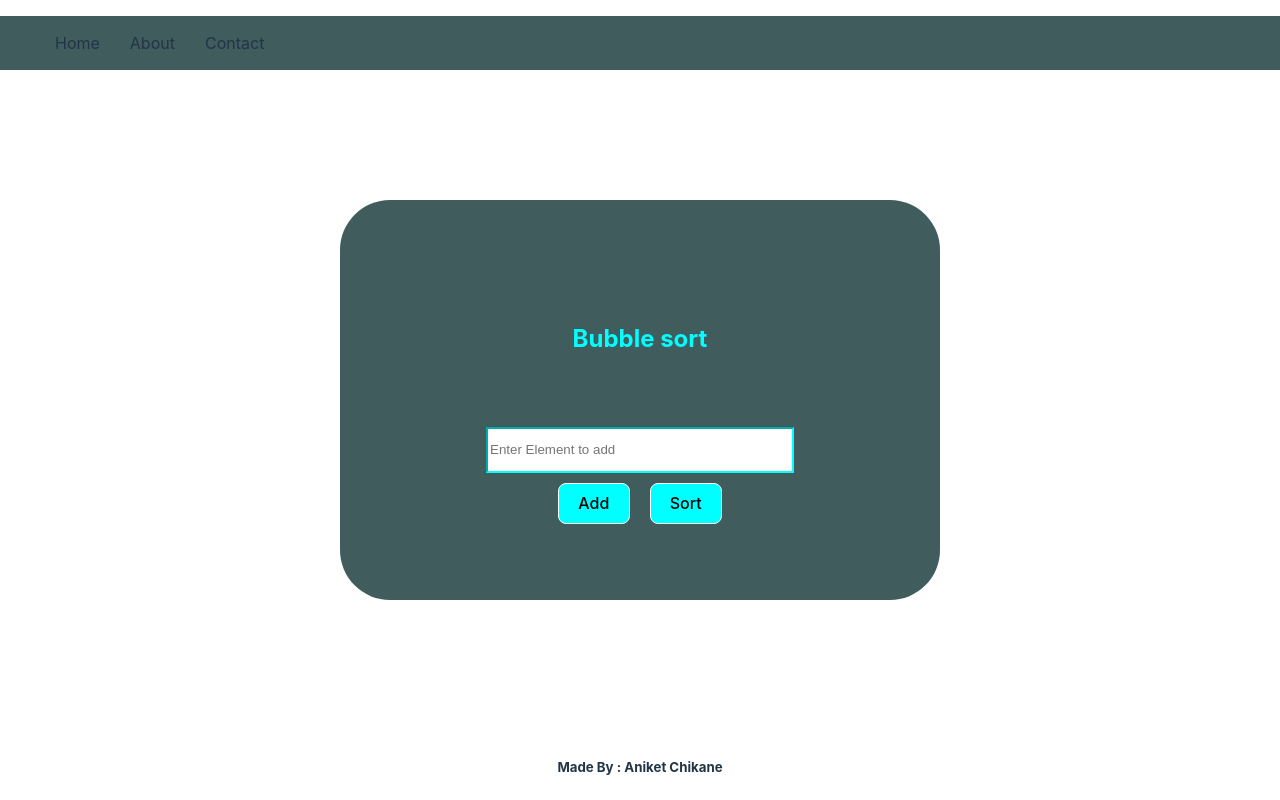
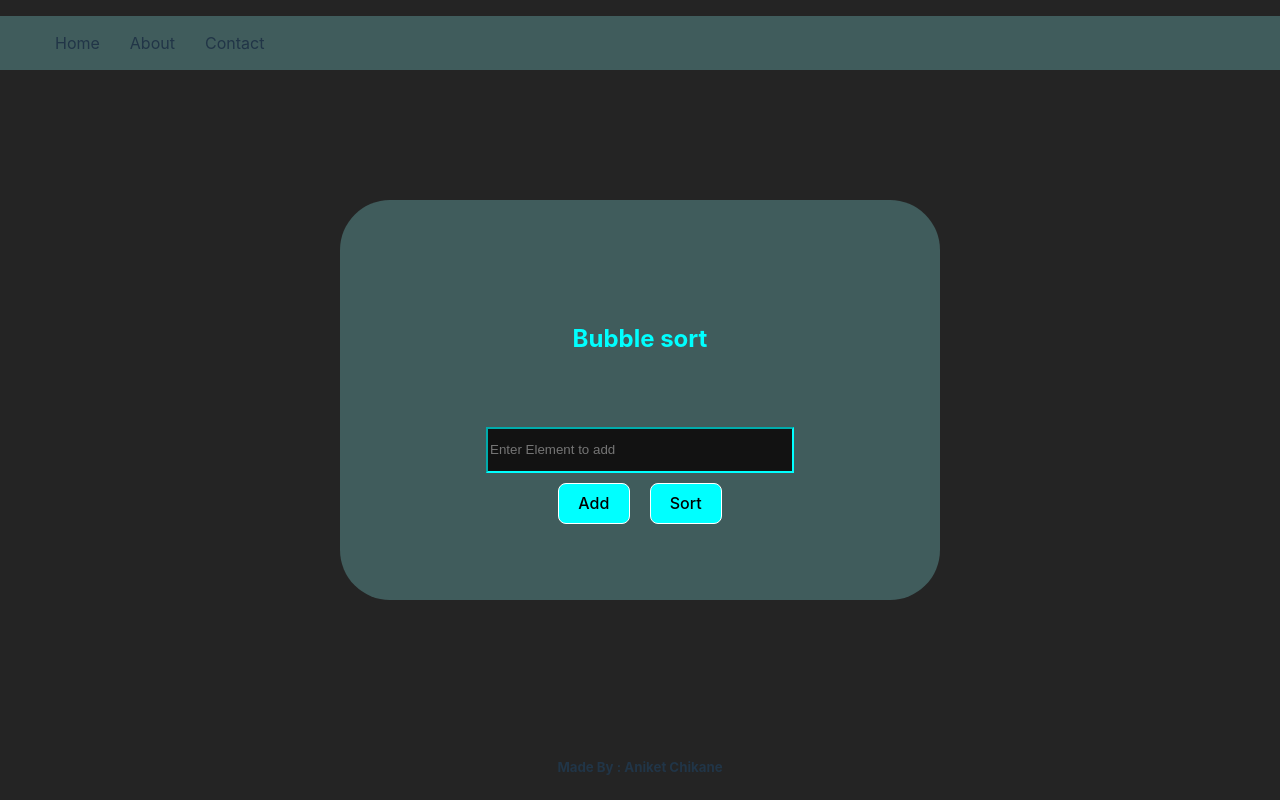
Before and after one commit to aniket-chikane/react-proj, a React (Vite) app: page / in a window 1280 px wide. Shown: the top 800 px of the page. Built offline with nearby package versions, Linux system fonts and the light colour scheme.

Commit message:
background color related changes

```diff
--- a/src/App.css
+++ b/src/App.css
@@ -6,4 +6,5 @@
 }
 body{
   margin: 0;
+  background-color: rgb(36, 36, 36);
 }
--- a/src/Component/BubbleSort.css
+++ b/src/Component/BubbleSort.css
@@ -31,6 +31,7 @@ td{
     width: 50px;
 }
 input{
+    background-color: rgb(18, 18, 18);
     color: white;
     border-color: aqua;
     height: 40px;
```
